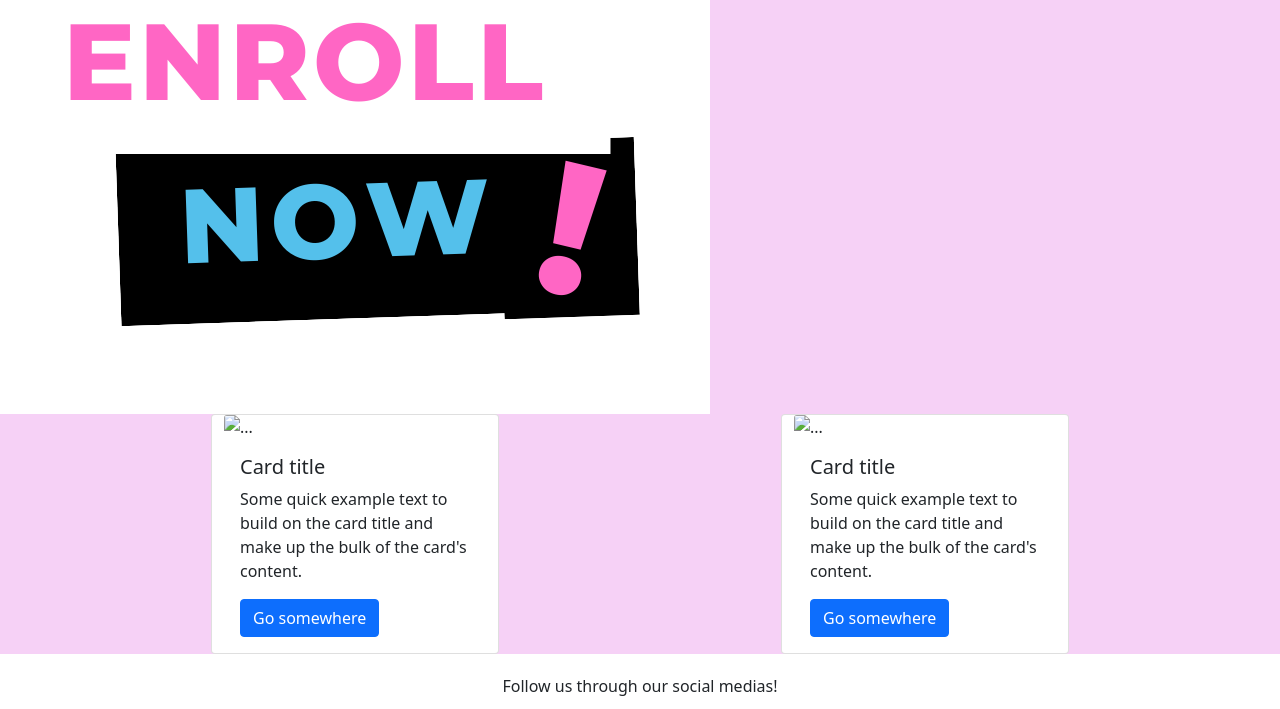
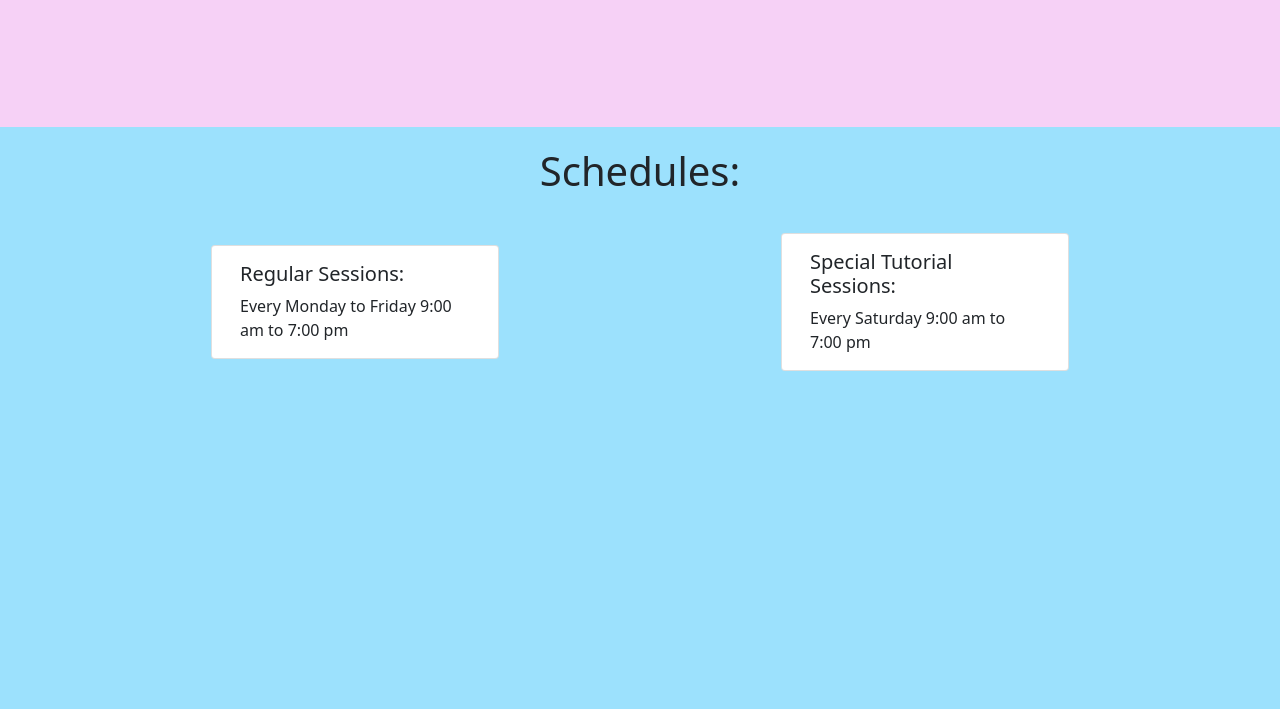
Before and after one commit to Neildhuman/Wonder-Kids, a plain HTML site: page services.html in a window 1280 px wide. Shown: the part 890-1599 px from the top of the page. Drawn offline with nearby package versions, Linux system fonts and the light colour scheme.

Commit message:
update on design

```diff
--- a/index.css
+++ b/index.css
@@ -83,33 +83,6 @@
     transform: scale(0.55);
 }
 
-#benefits {
-    background-color: #F6D1F6;
-    padding: 30px;
-}
-
-/* services */
-
-#services {
-    height: 100vh;
-}
-
-#services .image {
-    margin-top: 50px !important;
-    padding-left: 100px !important;
-}
-
-#enrollment {
-    background-color: #F6D1F6;
-    display: grid;
-}
-
-
-
-
-
-
-
 .landing_img img,
 .baloon,
 .baloon2,
@@ -123,6 +96,56 @@
     height: auto;
     overflow-clip-margin: content-box;
     overflow: clip;
+}
+
+#benefits {
+    background-color: #F6D1F6;
+    padding: 30px;
+}
+
+/* services */
+
+#services {
+    height: 120vh;
+    background-color: #F6D1F6;
+}
+
+#services .image {
+    margin-top: 50px !important;
+    padding-left: 100px !important;
+}
+
+#enrollment {
+    background-color: #9CE1FD !important;
+    height: 100vh;
+    position: relative;
+}
+
+#enrollment h1 {
+    height: auto;
+    /* margin-top: 30px; */
+    padding-top: 20px;
+    padding-bottom: 30px;
+    text-align: center;
+}
+
+
+
+#contact_us {
+    height: 70.5vh;
+}
+
+.contact-details {
+    margin-top: 30px;
+}
+
+.contact-details ul {
+    list-style-type: none; /* Remove default bullets */
+    padding-left: 0; /* Remove default left padding */
+}
+
+.contact-details ul li::before {
+    content: "☑";
 }
 
 
--- a/services.html
+++ b/services.html
@@ -153,23 +153,19 @@
     </section>
 
     <section id="enrollment">
-      <img src="./Images/enroll_now.png" alt="Enroll Now" class="justify-content-center">
+      <h1>Schedules:</h1>
       <div class="container">
-        <div class="row justify-content-around">
+        <div class="row justify-content-around align-items-center">
           <div class="card" style="width: 18rem;">
-        <img src="..." class="card-img-top" alt="...">
             <div class="card-body">
-          <h5 class="card-title">Card title</h5>
-          <p class="card-text">Some quick example text to build on the card title and make up the bulk of the card's content.</p>
-          <a href="#" class="btn btn-primary">Go somewhere</a>
+              <h5 class="card-title">Regular Sessions:</h5>
+              <p class="card-text">Every Monday to Friday 9:00 am to 7:00 pm</p>
             </div>
           </div>
           <div class="card" style="width: 18rem;">
-        <img src="..." class="card-img-top" alt="...">
             <div class="card-body">
-          <h5 class="card-title">Card title</h5>
-          <p class="card-text">Some quick example text to build on the card title and make up the bulk of the card's content.</p>
-          <a href="#" class="btn btn-primary">Go somewhere</a>
+              <h5 class="card-title">Special Tutorial Sessions:</h5>
+              <p class="card-text">Every Saturday 9:00 am to 7:00 pm</p>
             </div>
           </div>
       </div>
```
Lines whose indentation alone changed are shown as unchanged.
